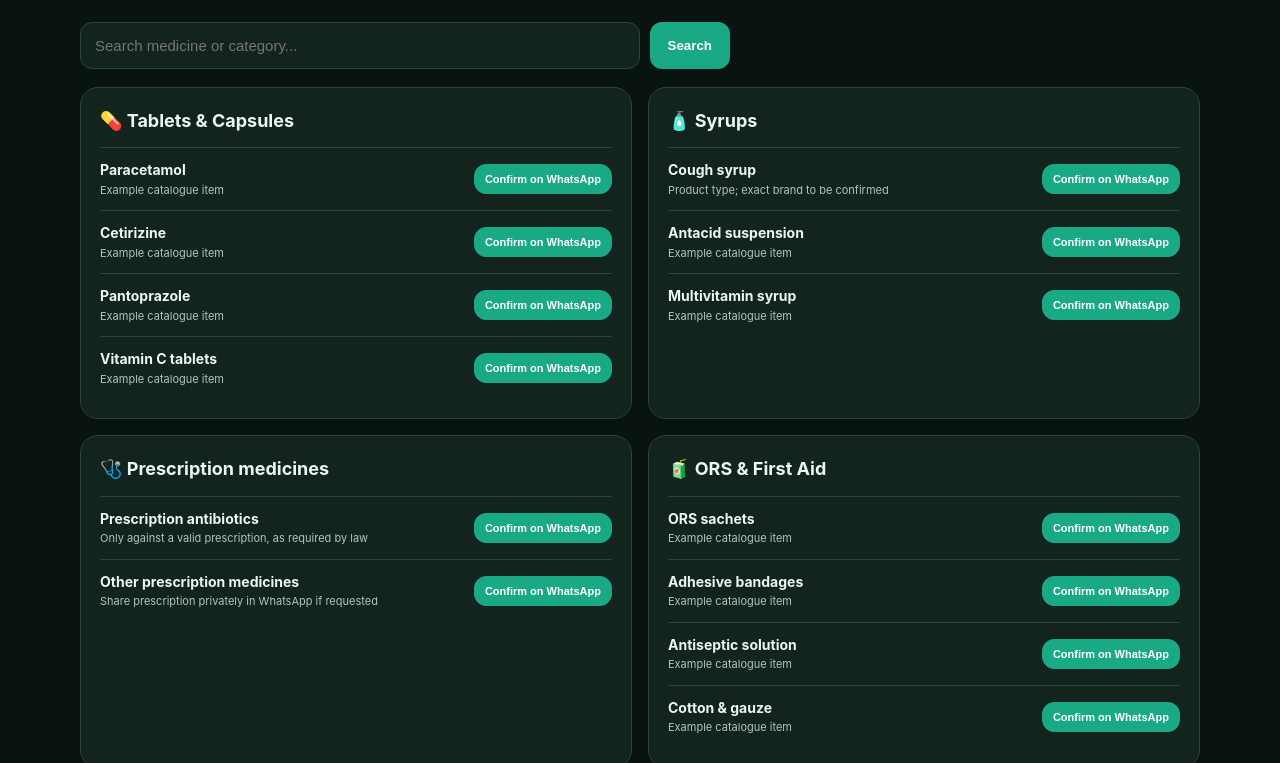
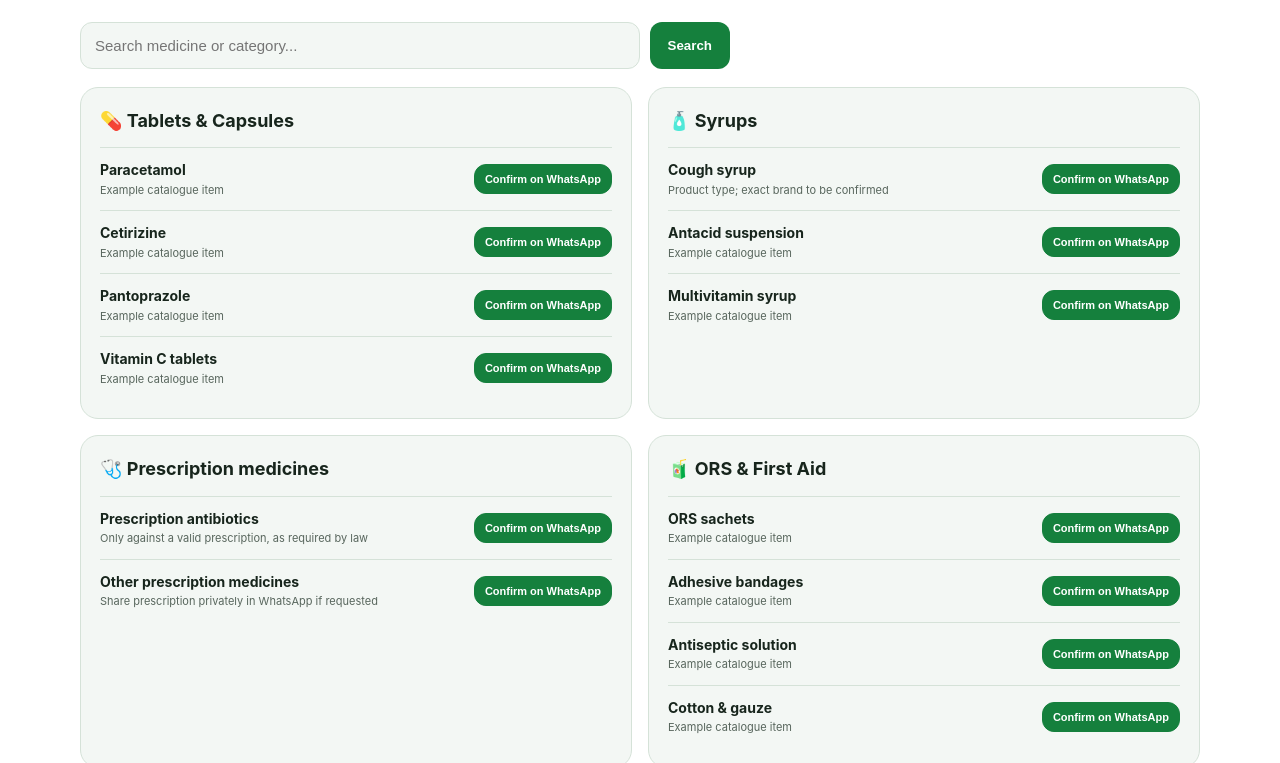
Before and after one commit to r26732974-ctrl/kabir-pharma, a plain HTML site: page index.html in a window 1280 px wide. Shown: the part 668-1431 px from the top of the page. Drawn offline with Linux system fonts and the light colour scheme.

Commit message:
Change color scheme in index.html

```diff
--- a/index.html
+++ b/index.html
@@ -7,7 +7,7 @@
 <meta name="description" content="Kabir Pharma, Chikni, Madhepura, Bihar. Browse a sample medicine catalogue and enquire about availability on WhatsApp.">
 <title>Kabir Pharma | Chikni, Madhepura</title>
 <style>
-:root{--green:#19a985;--bg:#091411;--panel:#13231e;--panel2:#1b3029;--text:#edf7f2;--muted:#b2c5bc;--line:#29463a}
+:root{--green:#15803d;--bg:#ffffff;--panel:#f3f7f4;--panel2:#e8f3eb;--text:#17251c;--muted:#58665d;--line:#d5e2d8}
 *{box-sizing:border-box}html{scroll-behavior:smooth}body{margin:0;background:var(--bg);color:var(--text);font-family:Inter,system-ui,-apple-system,"Segoe UI",sans-serif;line-height:1.6}
 a{color:inherit}.wrap{width:min(1120px,90%);margin:auto}.top{background:var(--green);color:#fff;padding:12px 0}.topin{display:flex;align-items:center;justify-content:space-between;gap:14px}.brand{display:flex;align-items:center;gap:11px;font-weight:850;letter-spacing:.5px}.logo{width:46px;height:46px;object-fit:contain;background:white;border-radius:12px;padding:3px}.top small{font-weight:600}
 .hero{padding:64px 0;background:linear-gradient(130deg,#18372d,#091411)}.heroGrid{display:grid;grid-template-columns:1.15fr .85fr;gap:38px;align-items:center}.tag{display:inline-block;border:1px solid #315947;background:#13251f;color:#66dbb7;border-radius:99px;padding:6px 13px;font-size:12px;font-weight:800;letter-spacing:1px;text-transform:uppercase}h1{font-size:clamp(40px,6vw,66px);line-height:1.05;letter-spacing:-2px;margin:18px 0}.lead{color:var(--muted);font-size:17px;max-width:590px}.buttons{display:flex;gap:11px;flex-wrap:wrap;margin-top:25px}.btn{display:inline-flex;align-items:center;justify-content:center;padding:11px 15px;border-radius:12px;text-decoration:none;font-weight:750;font-size:13px;border:1px solid var(--line);cursor:pointer}.primary{background:var(--green);color:white;border-color:var(--green)}.secondary{background:var(--panel);color:var(--text)}.heroLogo{background:var(--green);min-height:260px;border-radius:28px;display:grid;place-items:center;position:relative;overflow:hidden}.heroLogo img{width:160px;height:160px;object-fit:contain;background:#fff;padding:12px;border-radius:28px;z-index:1}.heroLogo:before,.heroLogo:after{content:"";position:absolute;border:1px solid #ffffff40;border-radius:50%;width:280px;height:280px}.heroLogo:after{width:190px;height:190px}
```
